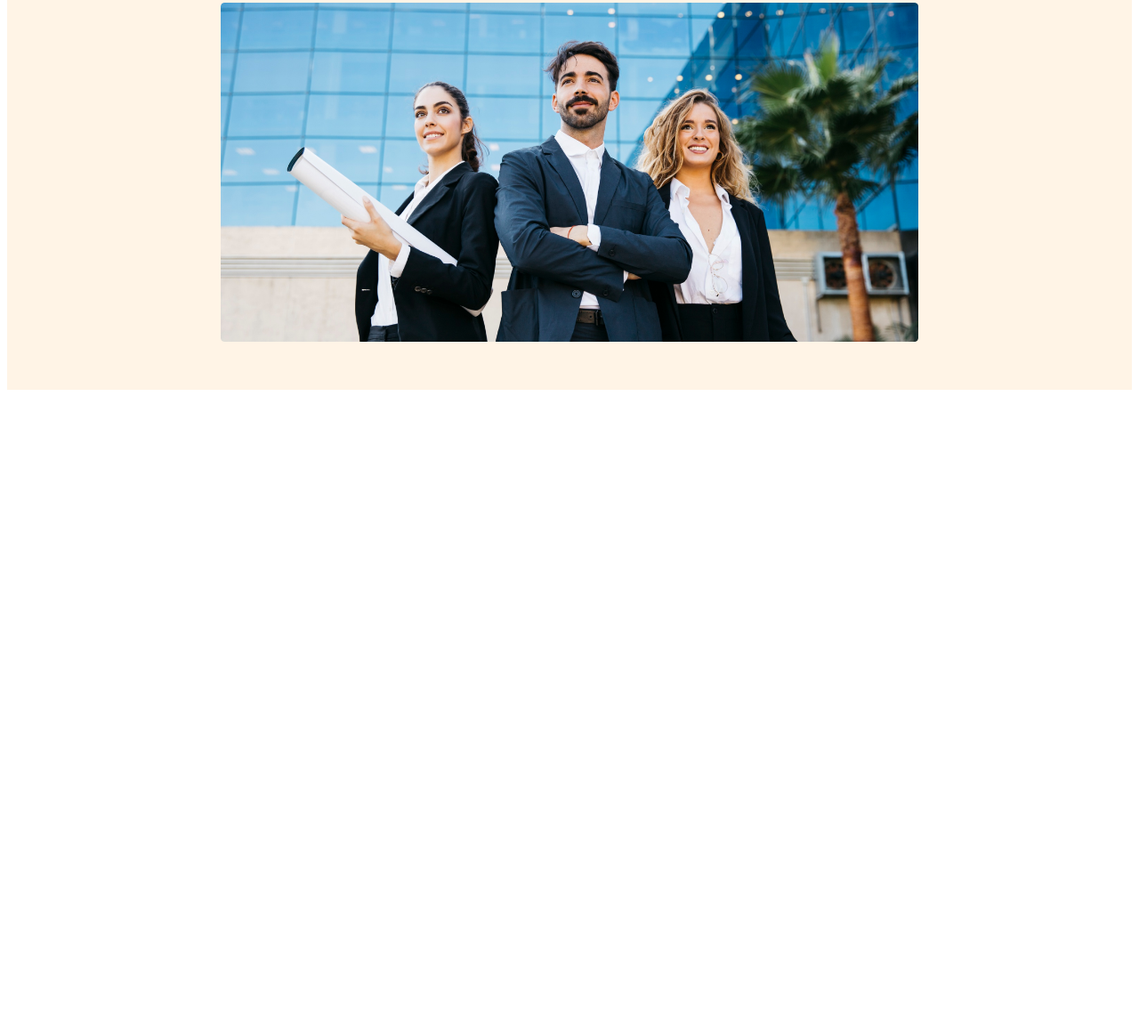
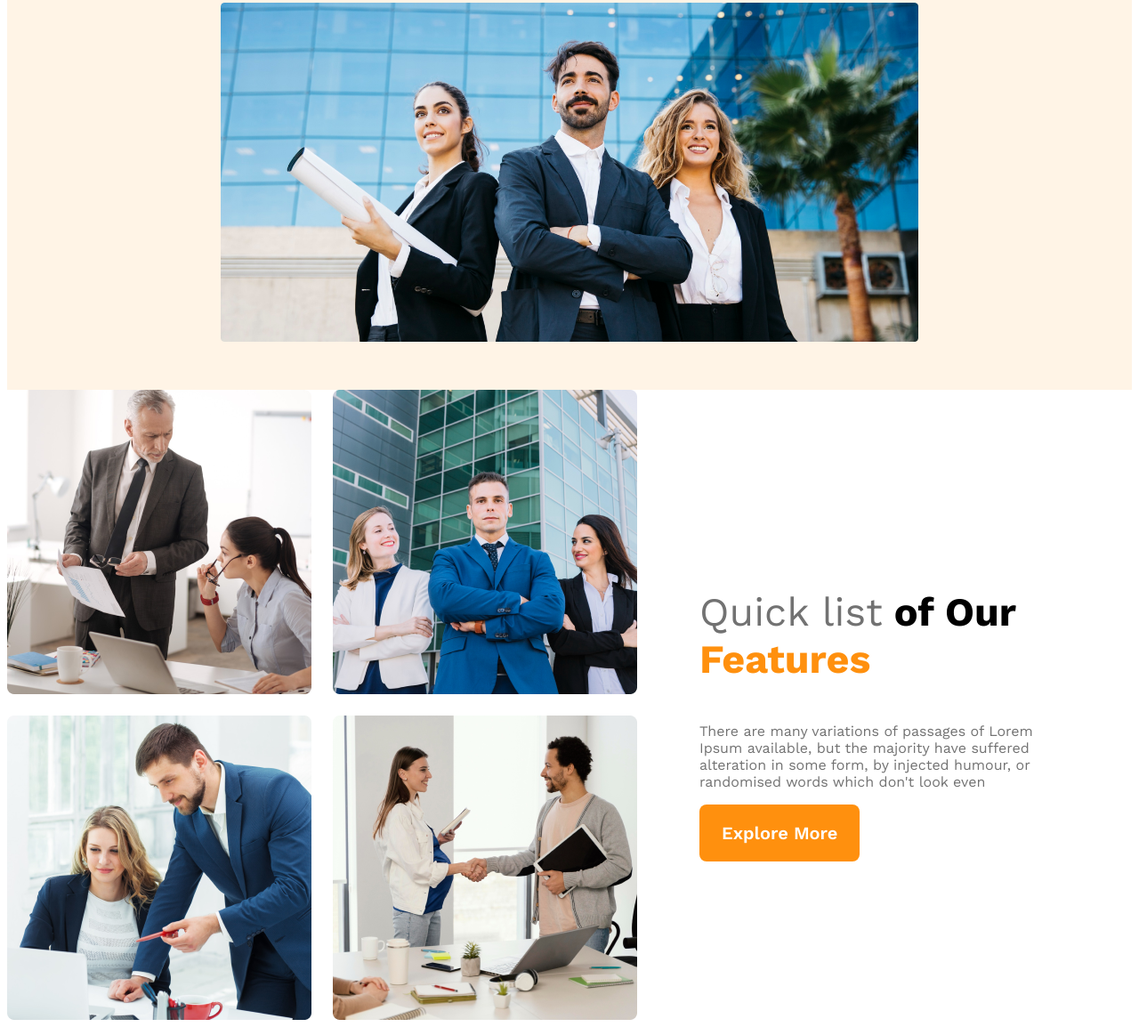
Before and after one commit to pronoyrahman/G3-architecture, a plain HTML site: page index.html in a window 1280 px wide. Shown: the part 584-1738 px from the top of the page at 89% size. Before the commit the page ends 1030 px from the top, so only its background shows below. Drawn offline with nearby package versions, Linux system fonts and the light colour scheme.

Commit message:
team section responsive finish

```diff
--- a/index.html
+++ b/index.html
@@ -38,7 +38,19 @@
     </header>
 
     <main>
-
+        <section class="teams-container">
+            <div class="teams-img-container">
+                <img src="images/team1.png" alt="">
+                <img src="images/team2.png" alt="">
+                <img src="images/team3.png" alt="">
+                <img src="images/team4.png" alt="">
+            </div>
+            <div class="teams-content">
+                <h3 class="teams-title"><span class="quick">Quick list</span> <span class="of">of Our</span> <span class="text-features">Features</span></h3>
+                <p class="teams-description">There are many variations of passages of Lorem Ipsum available, but the majority have suffered alteration in some form, by injected humour, or randomised words which don't look even</p>
+                <button class="btn-primary">Explore More</button>
+            </div>
+        </section>
     </main>
 
     <footer>
--- a/styles.css
+++ b/styles.css
@@ -67,14 +67,63 @@ cursor: pointer;
 border: 0;
 }
 
+
+
+/* main styes */
+main{
+    max-width: 1440px;
+    margin: 80 auto;
+}
+.teams-container{
+    display: flex;
+    align-items: center;
+}
+.teams-img-container{
+    display: grid;
+    grid-template-columns: repeat(2,1fr);
+    gap: 24px;
+}
+.teams-content{
+padding-left: 70px;
+padding-right: 70px;
+}
+.teams-title{
+    font-size: 2.8rem;
+}
+.teams-title .quick{
+    color: #727272;
+    font-weight: 500;
+
+}
+.text-features{
+color: #FF900E;
+font-weight: 700;
+
+}
+.teams-description{
+    color: #727272;
+}
+
+
+
+
+
+
 /* responsive header */
 /* mobile */
 @media screen and (max-width:576px) {
     header{
         padding: 20px;
     }
-    nav{
+    nav,.teams-container{
         flex-direction: column;
+    }
+    .teams-img-container{
+        grid-template-columns: 1fr;
+    }
+    .teams-content{
+        padding-left: 20px;
+        padding-right: 20px;
     }
 }
 /* tablet */
@@ -82,8 +131,7 @@ border: 0;
     header{
         padding: 50px;
     }
-    nav{
+    nav, .teams-container{
         flex-direction: column;
     }
-
 }
```
